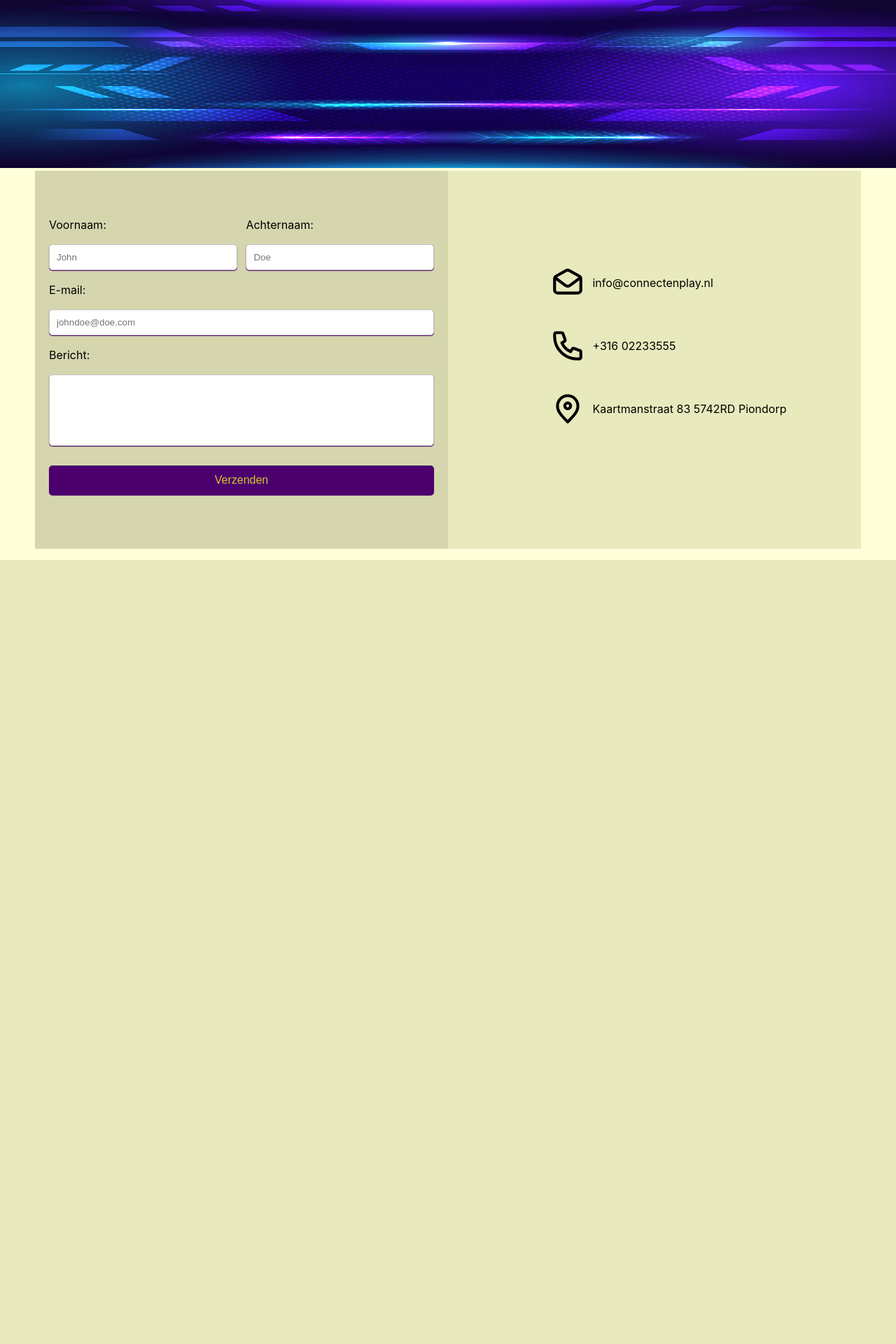
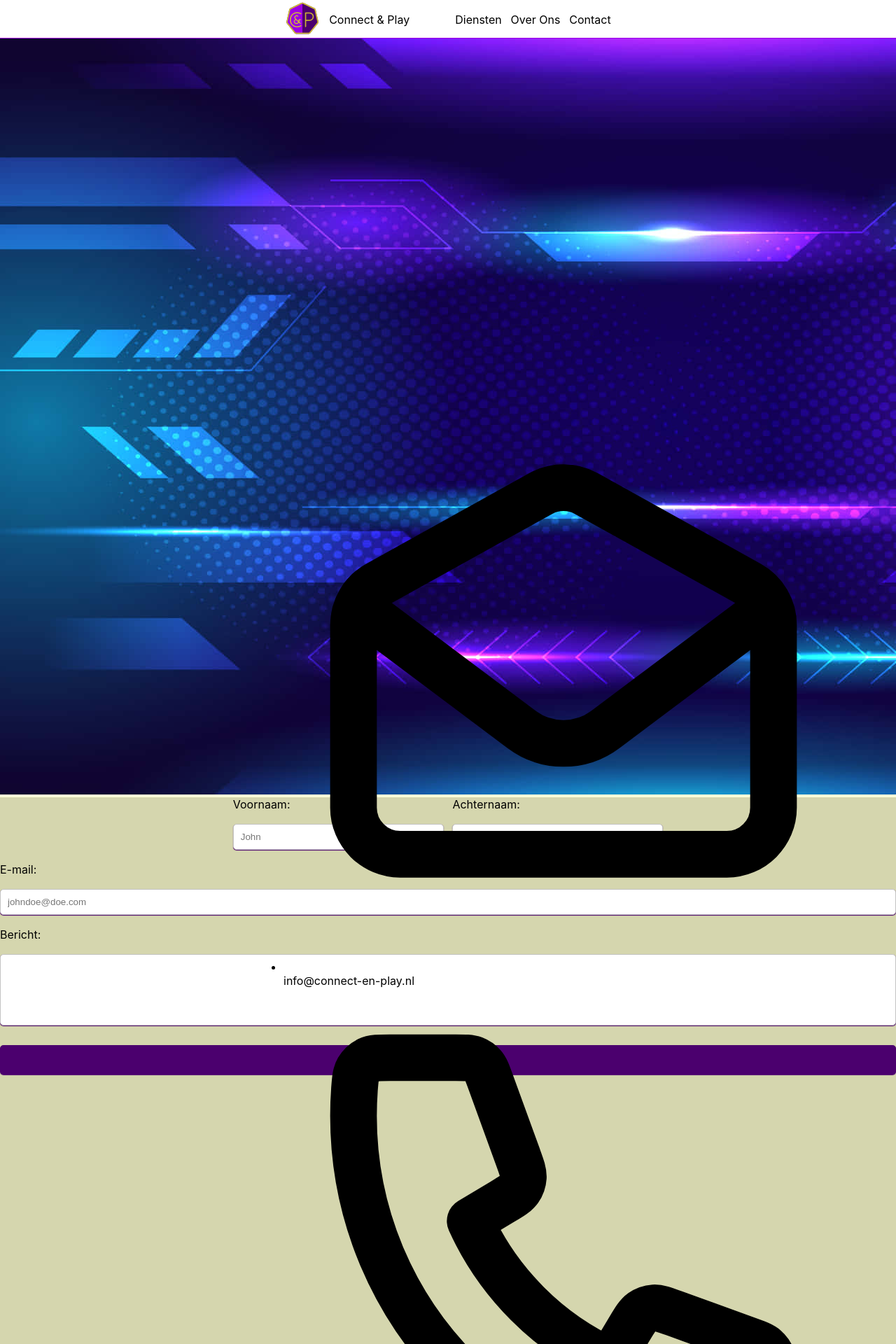
Before and after one commit to boonsboos/connect-play, a PHP site: page /contact.html in a window 1280 px wide; the page is wider, and only the part inside the window is pictured. Shown: the top 1920 px of that part at 70% size. Before the commit the page ends 800 px from the top of that part, so only its background shows below. Run offline with PHP 8.4, Linux system fonts and the light colour scheme.

Commit message:
add header and footer (#5)
* introduce header and footer

* add footer to existing pages

* redo ids

* fix ids on other pages

* add header and footer to OverOns.html and rename links

* run formatter

```diff
--- a/contact.html
+++ b/contact.html
@@ -7,10 +7,33 @@
 		<title>Contact</title>
 	</head>
 	<body>
+		<header class="flex justify-center">
+			<div
+				id="header-container"
+				class="flex mb-col-12 col-6 justify-center align-center"
+			>
+				<!-- make the logo and title a home page link -->
+				<a id="home-link" href="index.html">
+					<div class="flex justify-center col-12">
 						<img
-      class="banner-img"
+							src="images/c&p-logo.svg"
+							alt="Connect & Play logo"
+						/>
+						<p class="">Connect & Play</p>
+					</div>
+				</a>
+
+				<div id="page-links" class="flex offset mb-col-12">
+					<a href="diensten.html">Diensten</a>
+					<a href="OverOns.html">Over Ons</a>
+					<a href="contact.html">Contact</a>
+				</div>
+			</div>
+		</header>
+		<img
 			src="images/bannerImg.jpg"
 			alt="Banner afbeelding"
+			class="bannerImg"
 		/>
 
     <section id="contact-container" class="flex justify-center">
@@ -54,29 +77,27 @@
 
 				<button class="button" type="submit">Verzenden</button>
 			</form>
-      </div>
-
-      <div id="contact-info-box" class="flex justify-center">
+			<div id="contactInfoBox">
 				<ul>
 					<li>
 						<img
-              class="contact-img"
+							class="contactImg"
 							src="images/iconEmail.svg"
 							alt="Mailadres"
 						/>
-            <span>info@connectenplay.nl</span>
+						<span>info@connect-en-play.nl</span>
 					</li>
 					<li>
 						<img
-              class="contact-img"
+							class="contactImg"
 							src="images/iconPhone.svg"
 							alt="Telefoonnummer"
 						/>
-            <span>+316 02233555</span>
+						<span>+31 6 02233555</span>
 					</li>
 					<li>
 						<img
-              class="contact-img"
+							class="contactImg"
 							src="images/iconLocation.svg"
 							alt="Locatie"
 						/>
@@ -85,5 +106,61 @@
 				</ul>
 			</div>
 		</section>
+
+		<footer>
+			<div id="footer-container" class="flex justify-center">
+				<div id="footer-sections" class="col-9 flex text-center">
+					<div class="mb-col-12 col-4">
+						<a href="contact.html"><h3 id="contact">Contact</h3></a>
+						<ul>
+							<li>
+								<img
+									src="images/iconPhone.svg"
+									alt="Telefoon"
+								/>
+								<p>+31 6 02233555</p>
+							</li>
+							<li>
+								<img src="images/iconEmail.svg" alt="E-mail" />
+								<p>info@connect-en-play.nl</p>
+							</li>
+						</ul>
+					</div>
+					<div class="mb-col-12 col-4">
+						<a href="OverOns.html"
+							><h3 id="over-ons">Over ons</h3></a
+						>
+						<ul>
+							<li>
+								<img
+									src="images/iconLocation.svg"
+									alt="Location"
+								/>
+							</li>
+							<li>
+								<p>
+									Kaartmanstraat 83 <br />
+									5742RD Piondorp
+								</p>
+							</li>
+						</ul>
+					</div>
+					<div class="mb-offset-3 mb-col-4 col-4">
+						<h3>Maak een afspraak!</h3>
+						<div class="flex justify-center">
+							<a class="button col-3">Contact</a>
+						</div>
+					</div>
+				</div>
+			</div>
+
+			<div class="flex align-center justify-center">
+				<p>
+					<small>&copy; 2024 Connect & Play VOF</small>
+				</p>
+			</div>
+		</footer>
+
+		<script src="script.js" type="text/javascript"></script>
 	</body>
 </html>
--- a/style.css
+++ b/style.css
@@ -31,12 +31,13 @@
 	font-weight: bold;
 }
 
-h3 {
+h4 {
 	font-size: 24px;
 	font-weight: bold;
 }
 
-p {
+p,
+a {
 	font-size: 16px;
 }
 
@@ -95,13 +96,71 @@
 	justify-content: center;
 }
 
+.align-center {
+	align-items: center;
+}
+
+/* header */
+
+header {
+	position: sticky;
+	top: 0;
+	background-color: #fff;
+	border-bottom: 1px var(--accent) solid;
+}
+
+#header-container,
+#footer-container {
+	margin-top: 2px;
+}
+
+header img,
+footer img {
+	width: 50px;
+	height: 50px;
+}
+
+#page-links {
+	justify-content: space-evenly;
+}
+
+#home-link,
+#home-link:visited,
+#footer-container a,
+#footer-container a:visited,
+#page-links > a,
+#page-links > a:visited {
+	color: #000;
+	text-decoration: none;
+}
+
+#footer-container a:hover,
+#page-links > a:hover {
+	text-decoration: underline;
+}
+
+/* footer */
+
+footer {
+	background-color: #fff;
+	border-bottom: 1px var(--accent) solid;
+	border-top: 1px var(--accent) solid;
+}
+
+#footer-sections ul {
+	list-style: none;
+	padding: 0;
+}
+
 /* Contactpage */
-#contact-container {
+
+#contactContainer {
 	column-gap: 0;
 }
 
-#contact-container #form-box,
-#contact-info-box {
+#form,
+#contactInfoBox {
+	display: flex;
 	align-items: center;
 	width: 550px;
 	height: 500px;
@@ -217,7 +276,9 @@
 	margin: 0px auto 10px;
 }
 
+@media only screen and (min-width: 576px) {
 	/* columns subtract the width of the gap specified by .flex from their own width */
+
 	.col {
 		width: calc(8.33% - 1vw);
 	}
@@ -268,6 +329,7 @@
 
 	.offset-9 {
 		margin-left: 75%;
+	}
 }
 
 /* mobile only classes */
@@ -334,15 +396,32 @@
 		color: #fff;
 	}
 
-	#form-box {
-		background-color: #605c4b9e;
+	#home-link,
+	#home-link:visited,
+	#footer-container a,
+	#footer-container a:visited,
+	#page-links > a,
+	#page-links > a:visited {
+		color: #fff;
+	}
+
+	header,
+	footer {
+		background-color: #000;
+		border-color: var(--highlight);
+	}
+
+	#form-box,
+	#contactInfoBox {
+		background-color: #605c4bcf;
 	}
 
 	#contact-info-box {
 		background-color: #605c4b;
 	}
 
-	#contact-info-box li img {
+	#contactInfoBox li img,
+	#footer-container li img {
 		filter: invert(100%); /* revert img color for darkmode */
 	}
 }
```
Also changed, not shown: OverOns.html (+80 -1 lines), diensten.html (+76 -0 lines), index.html (+80 -0 lines), images/c&p-logo.svg (added). Lines whose indentation alone changed are shown as unchanged.
